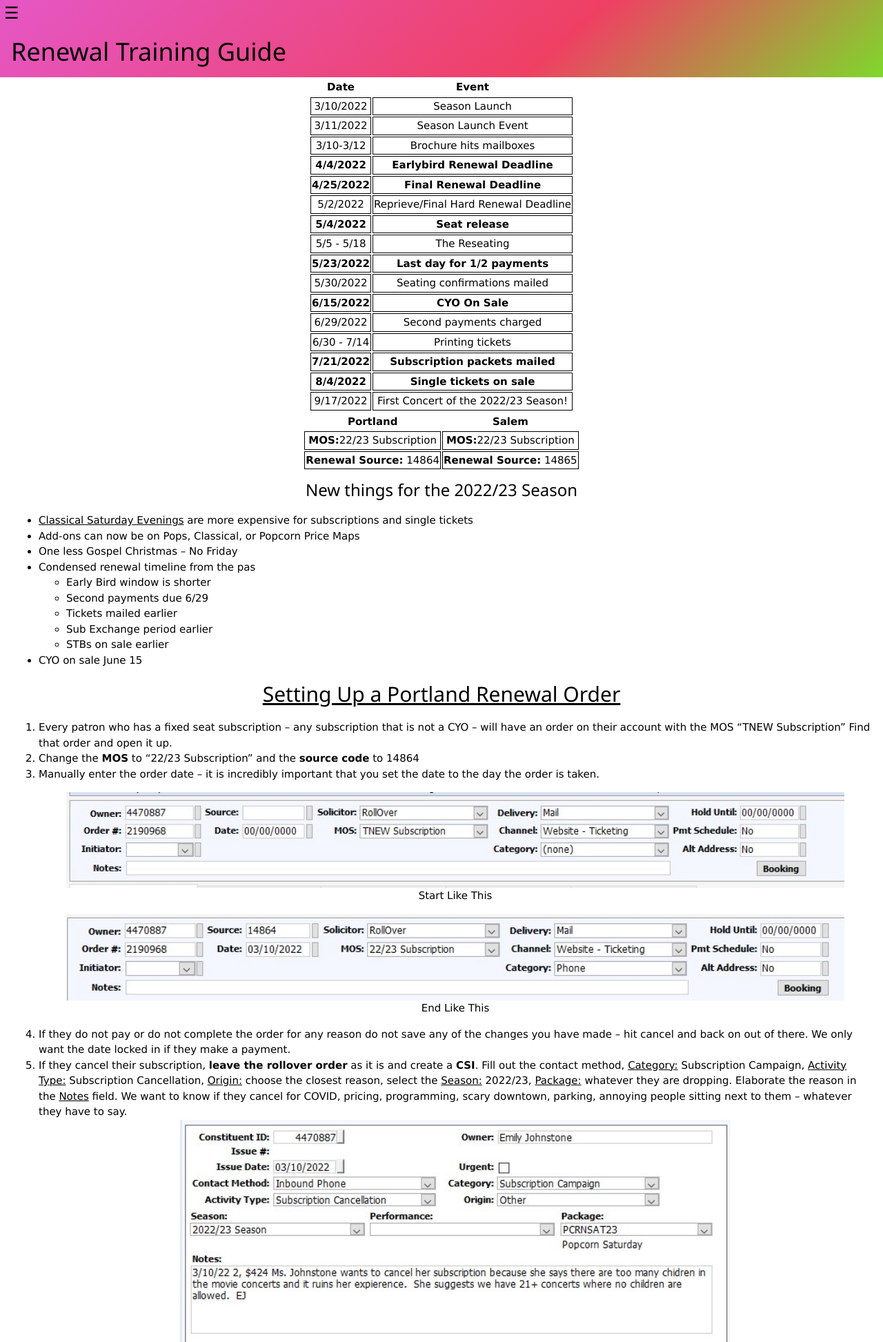
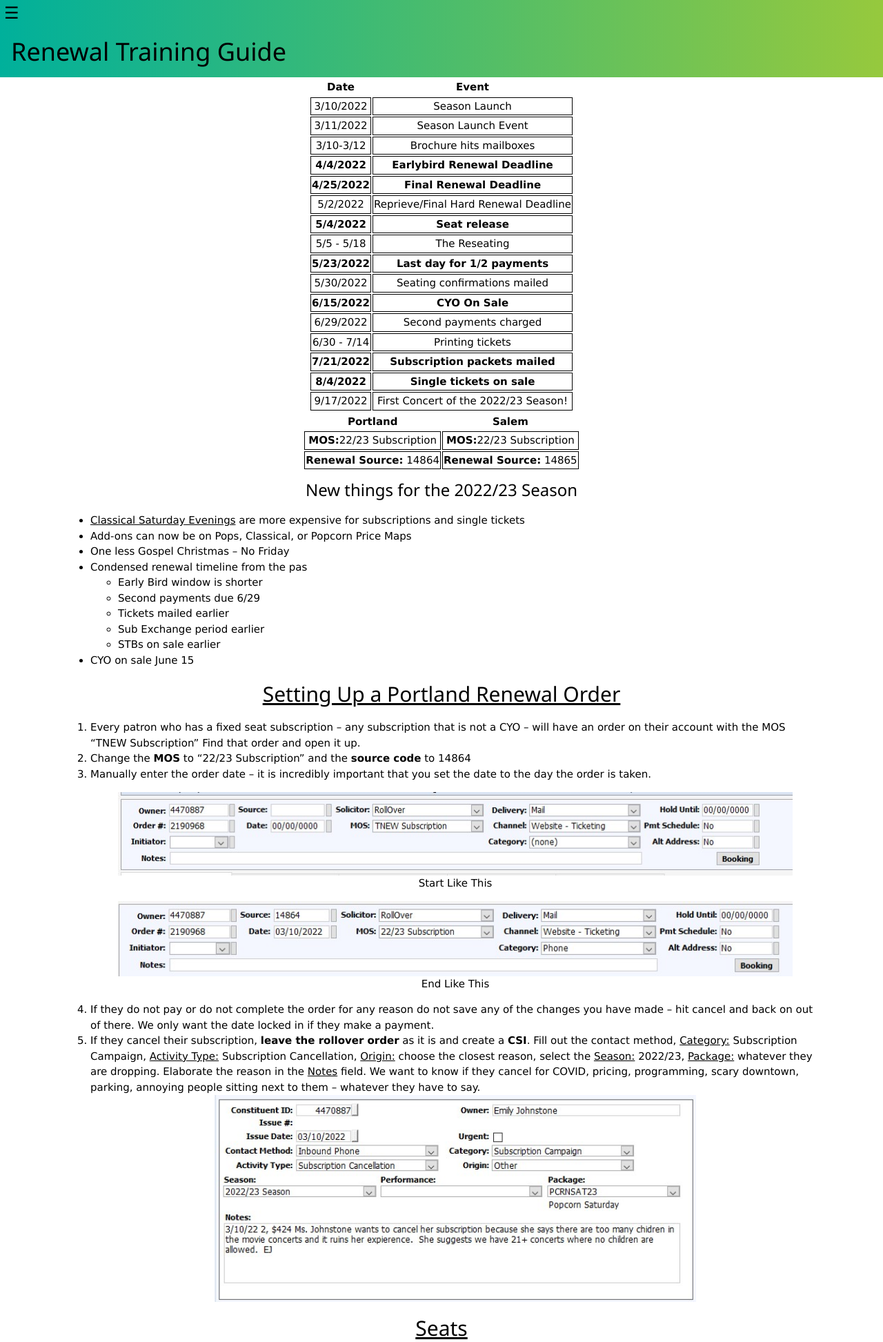
Before and after one commit to muesinga/renewal-training, a PHP site: page / in a window 1280 px wide. Shown: the top 1945 px of the page at 69% size. Run offline with PHP 8.4, Linux system fonts and the light colour scheme.

Commit message:
margins added

```diff
--- a/index.html
+++ b/index.html
@@ -29,7 +29,7 @@
   </div>
 </div>
 
-<div class="w3-container">
+<div class="w3-container box">
 <table>
   <tr>
     <th>Date</th>
--- a/styles/style.css
+++ b/styles/style.css
@@ -108,9 +108,7 @@ figcaption {
 }
 
 .rainbow-gradient {
-    background-color: #7fd82b;
-    background-image: linear-gradient(319deg, #7fd82b 0%, #ef4063 37%, #e557c6 100%);
-}
+    background-image: linear-gradient(to right, #00b09b, #96c93d);}
 
 .transparent {
     background-color: transparent;
@@ -120,6 +118,10 @@ figcaption {
     overflow: hidden;
     outline: none;
 }
+
+.box {
+    margin: 0 5em 0 5em;
+  }
 
 /* W3.CSS 4.15 December 2020 by Jan Egil and Borge Refsnes */
 html{box-sizing:border-box}*,*:before,*:after{box-sizing:inherit}
```
